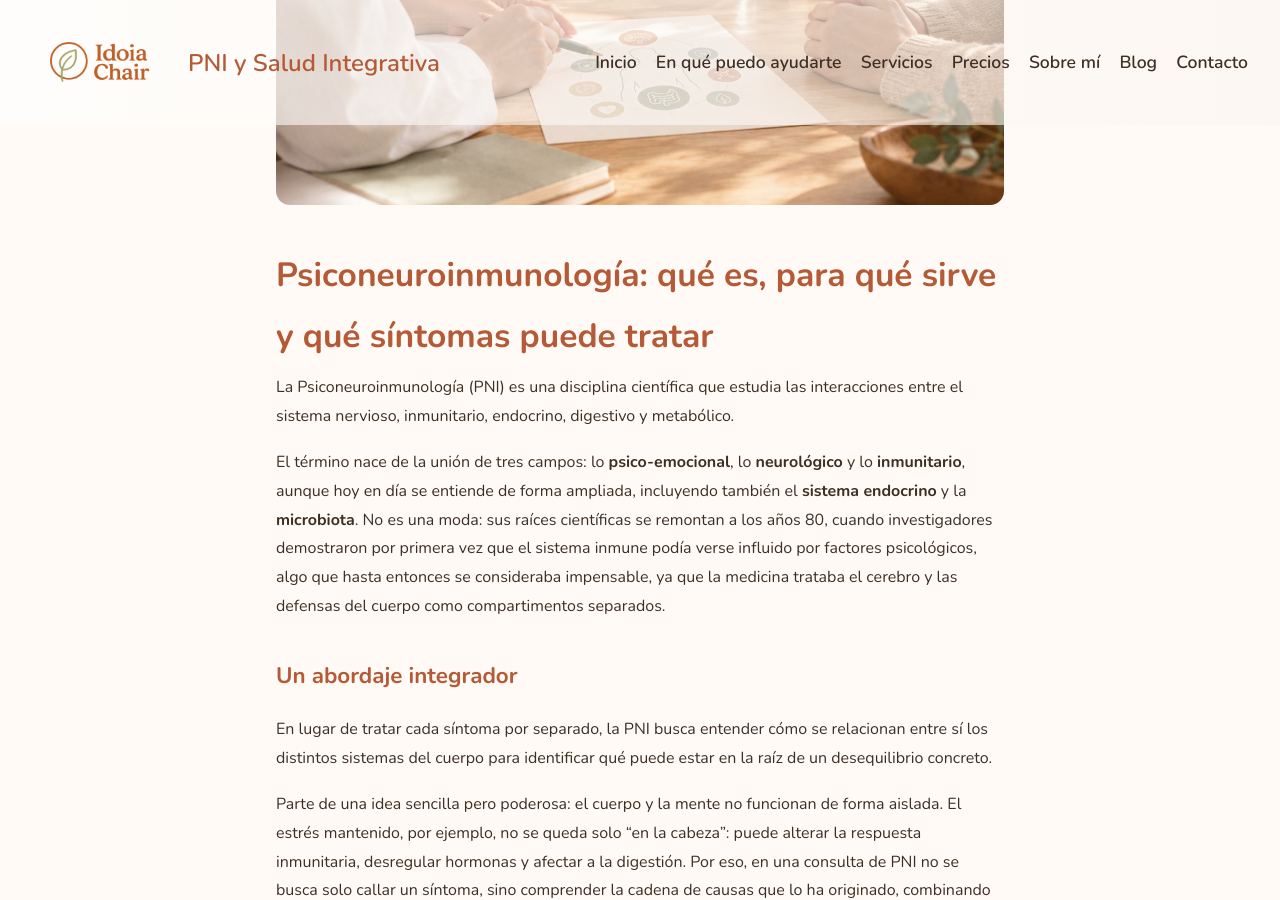
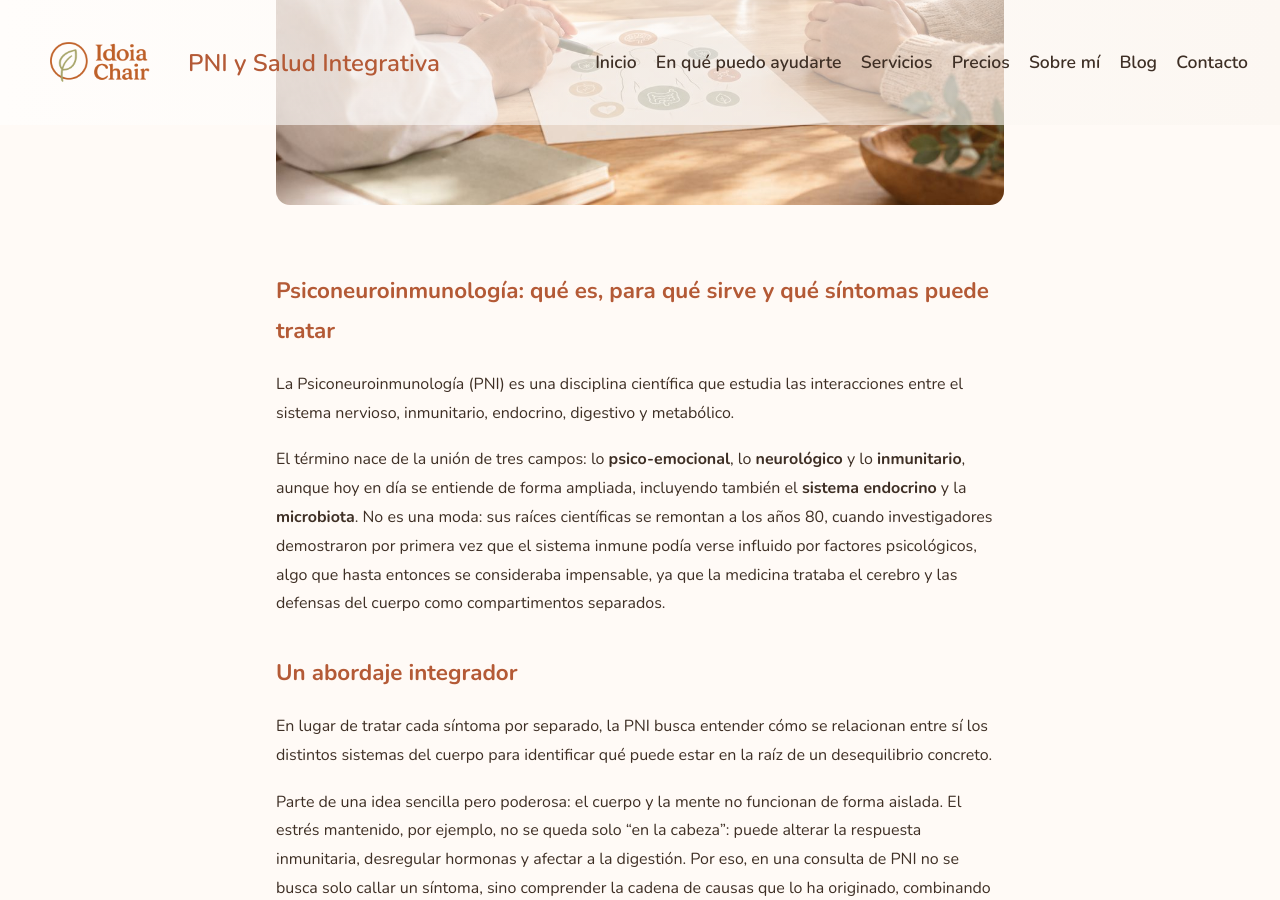
Before and after one commit to ocazmun-lab/PRUEBA-2-PAGINA-WEB-PNI_IDOIA_CHAIR, a Jekyll site: the page built from _posts/2026-09-06-que-es-la-pni.md, in a window 1280 px wide and 900 px high, scrolled down 554 px. Built offline with Jekyll 4.4.1, drawn with Linux system fonts in a browser that asks for light colours.

Commit message:
Corrige encabezado duplicado en "Que es la PNI"
El texto ampliado que se anadio desde el panel incluia un titulo
con formato "# ..." (H1) dentro del propio contenido, duplicando el
H1 que ya pone la plantilla del articulo a partir del titulo. Se
baja a H2 (subtitulo), sin tocar el texto.

Co-Authored-By: Claude Sonnet 5 <noreply@anthropic.com>

```diff
--- a/_posts/2026-09-06-que-es-la-pni.md
+++ b/_posts/2026-09-06-que-es-la-pni.md
@@ -15,7 +15,7 @@ meta_description: Descubre qué es la Psiconeuroinmunología (PNI), qué estudia
 published: true
 ---
 
-# Psiconeuroinmunología: qué es, para qué sirve y qué síntomas puede tratar
+## Psiconeuroinmunología: qué es, para qué sirve y qué síntomas puede tratar
 
 La Psiconeuroinmunología (PNI) es una disciplina científica que estudia las interacciones entre el sistema nervioso, inmunitario, endocrino, digestivo y metabólico.
 
```
